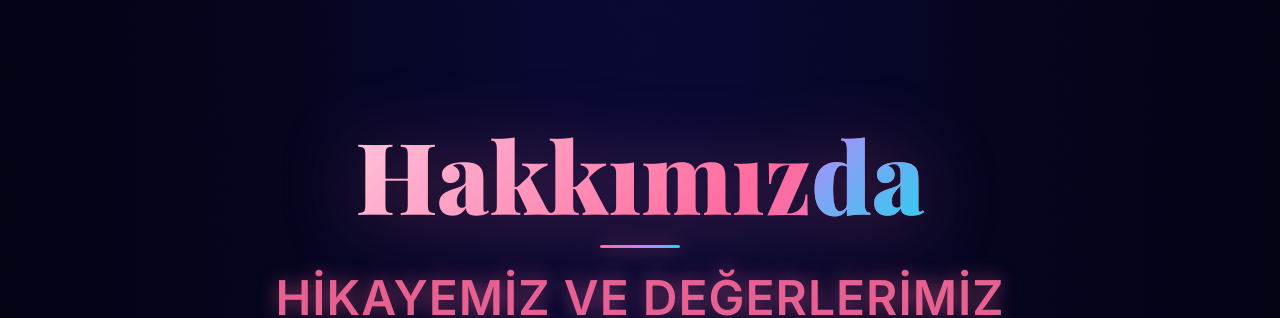
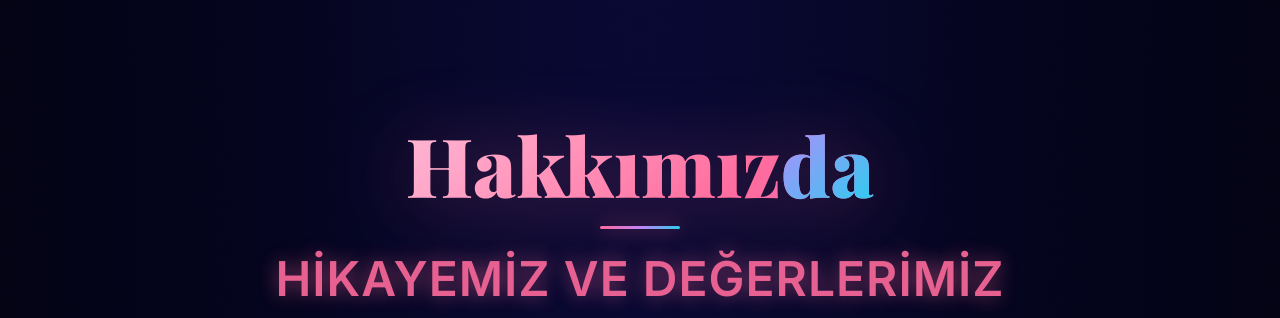
Before and after one commit to tercihtlcom-hue/pearl-beauty-nextjs, a Next.js app: page / in a window 1280 px wide. Shown: the part 1060-1378 px from the top of the page. Built offline with nearby package versions, Linux system fonts and the light colour scheme; a web font is replaced by a local one.

Commit message:
Update globals.css

```diff
--- a/app/globals.css
+++ b/app/globals.css
@@ -1185,7 +1185,7 @@ section {
 
 .section-header h2 {
   font-family: var(--font-playfair), "Playfair Display", serif;
-  font-size: 6.2rem;
+  font-size: 5.1rem;
   font-weight: 900;
   margin-bottom: 16px;
   line-height: 1.1;
```
